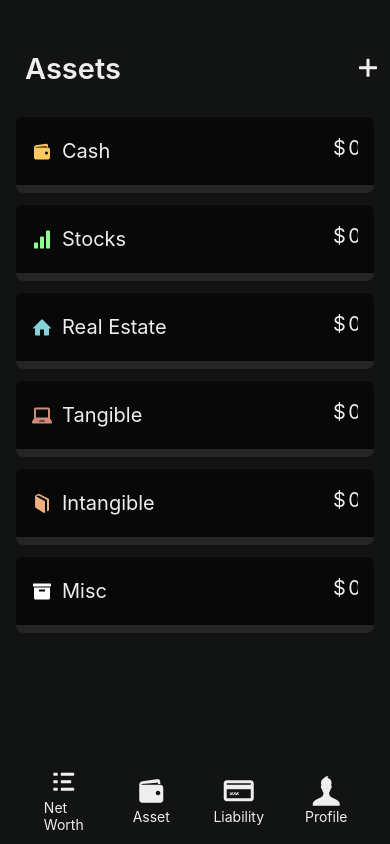
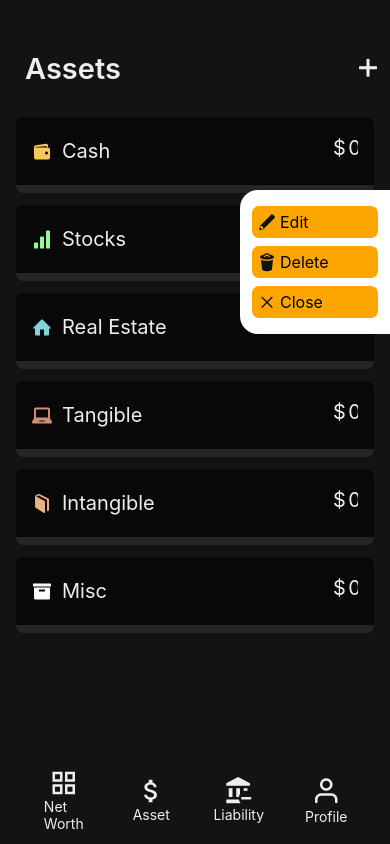
Before and after one commit to patrickv50/25_Networth_tracker, a React Native app in the folder application/: screen /Assets in a window 390 px wide. Built offline with nearby package versions, Linux system fonts and the light colour scheme.

Commit message:
add menu

```diff
--- a/application/components/BottomNav.js
+++ b/application/components/BottomNav.js
@@ -6,7 +6,7 @@ import LiabilityScreen from '../screens/LiabilityScreen';
 import ProfileScreen from '../screens/ProfileScreen';
 import { Image, Text, View } from 'react-native';
 import theme from '../theme'
-import { Entypo } from '@expo/vector-icons';
+import { Feather,MaterialIcons,MaterialCommunityIcons } from '@expo/vector-icons';
 const Tab = createBottomTabNavigator();
 
 const BottomNav = () => {
@@ -32,7 +32,8 @@ const BottomNav = () => {
             <Tab.Screen name="Home" component={HomeScreen} options={{
                 tabBarIcon: (({ focused }) => (
                     <View style={{ alignItems: "center" }}>
-                        <Entypo name='list' size={30} color={theme.text} style={{ width: 30, fontWeight: '600' }} />
+                        {/* <Entypo name='list' size={30} color={theme.text} style={{ width: 30, fontWeight: '600' }} /> */}
+                        <MaterialIcons name="grid-view" size={30} color={theme.text} style={{ width: 30, fontWeight: '600' }}/>
                         <Text style={{ color: theme.text }}>Net Worth</Text>
                     </View>
 
@@ -41,7 +42,8 @@ const BottomNav = () => {
             <Tab.Screen name="Assets" component={AssetScreen} options={{
                 tabBarIcon: (({ focused }) => (
                     <View style={{ alignItems: "center" }}>
-                        <Entypo name='wallet' size={30} color={theme.text} style={{ width: 30, fontWeight: '600' }} />
+                        <MaterialIcons name="attach-money" size={30} color={theme.text} style={{ width: 30, fontWeight: '600' }}/>
+                        {/* <Entypo name='wallet' size={30} color={theme.text} style={{ width: 30, fontWeight: '600' }} /> */}
                         <Text style={{ color: theme.text }}>Asset</Text>
                     </View>
                 ))
@@ -49,7 +51,8 @@ const BottomNav = () => {
             <Tab.Screen name="Liability" component={LiabilityScreen} options={{
                 tabBarIcon: (({ focused }) => (
                     <View style={{ alignItems: "center" }}>
-                        <Entypo name='credit-card' size={30} color={theme.text} style={{ width: 30, fontWeight: '600' }} />
+                        <MaterialCommunityIcons name="bank-minus" size={30} color={theme.text} style={{ width: 30, fontWeight: '600' }}/>
+                        {/* <Entypo name='credit-card' size={30} color={theme.text} style={{ width: 30, fontWeight: '600' }} /> */}
                         <Text style={{ color: theme.text }}>Liability</Text>
                     </View>
                 ))
@@ -57,7 +60,7 @@ const BottomNav = () => {
             <Tab.Screen name="Profile" component={ProfileScreen} options={{
                 tabBarIcon: (({ focused }) => (
                     <View style={{ alignItems: "center" }}>
-                        <Entypo name='user' size={30} color={theme.text} style={{ width: 30, fontWeight: '600' }} />
+                        <Feather name="user" size={30} color={theme.text} style={{ width: 30, fontWeight: '600' }}/>
                         <Text style={{ color: theme.text }}>Profile</Text>
                     </View>
                 ))
--- a/application/components/Input.js
+++ b/application/components/Input.js
@@ -16,7 +16,11 @@ const Input = ({ category, setInputOpen, setModalOpen, add }) => {
         dispatch(add({
             name, value, category
         }))
+    }
 
+    const handleCancel = () => {
+        setModalOpen(false)
+        setInputOpen(false)
     }
     return (
         <View style={styles.form}>
@@ -24,12 +28,17 @@ const Input = ({ category, setInputOpen, setModalOpen, add }) => {
             <TextInput placeholderTextColor="#999" style={styles.input} value={name} ref={nameRef} onChangeText={(x) => setName(x)} onSubmitEditing={() => valueRef.current.focus()} placeholder="Name" />
             <TextInput placeholderTextColor="#999" returnKeyType="done" keyboardType="number-pad" ref={valueRef} onSubmitEditing={handleSubmit} style={styles.input} value={value ? (value).toLocaleString('en-US') : ''} onChangeText={x => {
                 if (!x.length) setValue(0)
-                console.log((x.replace(",","")))
-                if (Number(x.replace(',',''))) setValue(Number(x.replace(',','')))
+                if (Number(x.replace(',', ''))) setValue(Number(x.replace(',', '')))
             }
             } placeholder="Value" />
+            <TouchableOpacity style={{alignSelf:'flex-start',marginBottom:6}} onPress={handleSubmit}>
+                <Text style={{fontSize:12,color:'#888',marginVertical:4}}>{"Advance Fields >"}</Text>
+            </TouchableOpacity>
             <TouchableOpacity style={styles.addButton} onPress={handleSubmit}>
                 <Text style={styles.addButtonText}>Add</Text>
+            </TouchableOpacity>
+            <TouchableOpacity style={[styles.addButton,{backgroundColor:'transparent'}]} onPress={handleCancel}>
+                <Text style={[styles.addButtonText,{fontSize:15}]}>Cancel</Text>
             </TouchableOpacity>
         </View>
     )
@@ -40,14 +49,16 @@ export default Input
 const styles = StyleSheet.create({
     form: {
         width: '100%',
-        padding: 10
+        padding: 20,
+        alignItems: 'stretch'
     },
     input: {
+        width: '100%',
         fontSize: 18,
-        padding: 8,
+        padding: 12,
         backgroundColor: theme.input,
         color: '#ccc',
-        marginVertical: 2,
+        marginVertical: 4,
         borderRadius: 6
     },
     container: {
@@ -60,16 +71,21 @@ const styles = StyleSheet.create({
         width: '100%'
     },
     addButton: {
+        alignSelf:'flex-end',
+        width:150,
+        backgroundColor: '#333',
+        marginVertical: 4,
+        borderRadius: 4,
         padding: 5,
         flex: 0,
-
         // backgroundColor:'blue'
     },
     addButtonText: {
         color: theme.text,
-        fontSize: 28,
-        fontWeight: 'bold',
-        padding: 3
+        fontSize: 18,
+        fontWeight: '400',
+        padding: 3,
+        textAlign:'center'
     },
 
 })
--- a/application/components/Item.js
+++ b/application/components/Item.js
@@ -2,10 +2,11 @@ import { useEffect, useMemo, useRef, useState } from "react"
 import { Animated, Button, FlatList, StyleSheet, Text, TouchableOpacity, TouchableWithoutFeedback, View } from "react-native"
 import theme from "../theme"
 import NumberSlides from "./NumberSlides"
-import Ionicons from '@expo/vector-icons/Ionicons';
-import { Entypo } from '@expo/vector-icons';
+import { Entypo, Feather } from '@expo/vector-icons';
 
-const Item = ({ item, index,icon }) => {
+const heightOfItem = 38
+
+const Item = ({ item, index, icon, modalOpen, setMenuOpen }) => {
     const [accordionOpen, setAccordionOpen] = useState(false)
     const total = useMemo(() => item.items.reduce((a, b) => a + b.value, 0))
     const heightAnim = useRef(new Animated.Value(0)).current
@@ -16,26 +17,26 @@ const Item = ({ item, index,icon }) => {
         animateHeight(newState)
     }
 
-    const animateHeight=(newState)=>{
+    const animateHeight = (newState) => {
         Animated.timing(heightAnim, {
-            toValue: newState ? Math.min(200, item.items.length * 28)+16 : 0,
+            toValue: newState ? Math.min(200, item.items.length * (heightOfItem + 4)) + 16 : 0,
             duration: 250,
             useNativeDriver: false,
             delay: 0
         }).start()
     }
-    useEffect(()=>{
+    useEffect(() => {
         animateHeight(accordionOpen)
-    },[item])
+    }, [item])
     return (
         <View key={index} style={styles.card}>
             {/* CARD HEADER */}
             <TouchableOpacity onPress={toggleAccordion}>
                 <View style={styles.cardHeader}>
-                    <Entypo name={icon.name} size={20} color={icon.color} style={{width:30}}/>
+                    <Entypo name={icon.name} size={20} color={icon.color} style={{ width: 30 }} />
                     <Text style={styles.nameContainer}>{item.categoryName || "No Name"}</Text>
                     {/* <Text style={styles.totalContainer}>${(total).toLocaleString("en-US")}</Text> */}
-                    <NumberSlides value={(total).toLocaleString("en-US")} size={30} delay={index * 270} />
+                    <NumberSlides value={(total).toLocaleString("en-US")} size={30} delay={index * 240} modalOpen={modalOpen} />
                 </View>
             </TouchableOpacity>
             {/* CARD BODY */}
@@ -53,6 +54,9 @@ const Item = ({ item, index,icon }) => {
                                     <View style={[styles.cardBar, { backgroundColor: icon.color, width: `${(item.item.value / total) * 100}%` }]}></View>
                                 </View>
                                 <Text style={styles.assetValue}>${(item.item.value).toLocaleString("en-US")}</Text>
+                                <TouchableOpacity onPress={() => setMenuOpen(true)}>
+                                    <Feather name="info" size={17} color='rgb(200, 170, 0)' style={{ marginLeft: 4 }} />
+                                </TouchableOpacity>
                             </View>
                         )
                     }}
@@ -72,9 +76,9 @@ const styles = StyleSheet.create({
         overflow: 'hidden'
     },
     cardHeader: {
-        alignItems:'center',
+        alignItems: 'center',
         paddingVertical: 19,
-        paddingHorizontal:16,
+        paddingHorizontal: 16,
         flexDirection: 'row'
     },
     nameContainer: {
@@ -96,8 +100,8 @@ const styles = StyleSheet.create({
         // maxHeight:2
     },
     assetContainer: {
-        overflow:'hidden',
-        height:24,
+        overflow: 'hidden',
+        height: heightOfItem,
         // backgroundColor:'red',
         marginVertical: 2,
         alignItems: 'center',
--- a/application/components/NumberSlides.js
+++ b/application/components/NumberSlides.js
@@ -6,8 +6,8 @@ import theme from "../theme"
 let side = 'right'
 
 
-const NumberSlides = ({ value, size, delay }) => {
-    const [chars, setCharAr] = useState([])
+const NumberSlides = ({ value, size, delay, modalOpen }) => {
+    const [chars, setCharAr] = useState(["$","0"])
     useEffect(() => {
         let newVal = ('$' + (value)).split("")
         let size1 = chars.length
@@ -25,15 +25,25 @@ const NumberSlides = ({ value, size, delay }) => {
     }, [value])
     return (
         <View style={[styles.numberCounter, { height: size }]} >
-            {chars && chars.map((val, index) => (
-                <Number key={index} value={val} index={index} size={size} delay={delay} />
-            ))}
+            {chars.map((val, index) => {
+                return (
+                    <Number modalOpen={modalOpen} key={index} value={val} index={index} size={size} delay={delay} />
+                )
+            })}
         </View>
     )
 }
 
+const StaticNumber = ({ value, size, delay }) => {
 
-const Number = ({ value, index, size, delay }) => {
+    return (
+        <View style={{}}>
+            <Text style={[]}>{'2'}</Text>
+        </View>
+    )
+}
+
+const Number = ({ value, size, delay, modalOpen }) => {
     const derivedStyle = {
         height: size,
         fontSize: Math.floor(size * 2 / 3)
@@ -47,7 +57,7 @@ const Number = ({ value, index, size, delay }) => {
             default: return parseInt(value) + 1
         }
     }, [value])
-    const sliderContainerWidth = useMemo(() => {
+    const width = useMemo(() => {
         switch (value) {
             case ' ': return size * (20 / 50)
             case '0': return size * (21 / 50)
@@ -58,6 +68,7 @@ const Number = ({ value, index, size, delay }) => {
             default: return size / 2
         }
     }, [value])
+
     const slideAnim = useRef(new Animated.Value(0)).current;
     const widthAnim = useRef(new Animated.Value(size * (3 / 10))).current;
     useEffect(() => {
@@ -65,17 +76,26 @@ const Number = ({ value, index, size, delay }) => {
             toValue: position * -size,
             duration: 800,
             useNativeDriver: false,
-            delay: delay + Math.floor(Math.random() * (1000 - 200) + 200),
+            delay: delay + Math.floor(Math.random() * (1000 - 100) + 100),
             easing: Easing.easing
         }).start()
         Animated.timing(widthAnim, {
-            toValue: sliderContainerWidth,
+            toValue: width,
             duration: 300,
             useNativeDriver: false,
             delay: delay + 500
         }).start()
     }, [position])
-    return (
+
+    if (modalOpen) return (
+        <>
+        </>
+    )
+    // <StaticNumber value={value} size={size} />
+
+
+
+    else return (
         <Animated.View style={{ width: widthAnim }}>
             <Animated.View style={[styles.numberSlide, {
                 top: slideAnim,
@@ -111,9 +131,7 @@ const styles = StyleSheet.create({
         position: 'absolute',
     },
     number: {
-        textAlign:'center',
-        // borderColor:'red',
-        // borderWidth:1,
+        textAlign: 'center',
         color: theme.text
     },
 })
--- a/application/screens/AssetScreen.js
+++ b/application/screens/AssetScreen.js
@@ -1,39 +1,40 @@
 import AsyncStorage from '@react-native-async-storage/async-storage'
 import { LinearGradient } from 'expo-linear-gradient'
 import React, { useEffect, useState } from 'react'
-import { Button, FlatList, Modal, StyleSheet, Text, TouchableOpacity, TouchableOpacityBase, View } from 'react-native'
+import { Button, FlatList, Modal, StyleSheet, Text, TouchableOpacity, TouchableOpacityBase, TouchableWithoutFeedback, View } from 'react-native'
 import { useSelector, useDispatch } from 'react-redux'
 import Input from '../components/Input'
 import Item from '../components/Item'
 import Template from '../components/Template'
 import { add, addInit } from '../state/reducers/assetsReducer'
 import theme from '../theme'
-import { Entypo } from '@expo/vector-icons';
+import { Entypo, AntDesign } from '@expo/vector-icons';
 
-const categories = ['Cash', 'Stocks', 'Real Estate', 'Tangible', 'Intangible','Misc']
+const categories = ['Cash', 'Stocks', 'Real Estate', 'Tangible', 'Intangible', 'Misc']
 const icons = [{
-  name:'wallet',
-  color:'rgb(252,199,92)'
-},{
-  name:'bar-graph',
-  color:'rgb(145,250,147)'
-},{
-  name:'home',
-  color:'rgb(132,211,219)'
-},{
-  name:'laptop',
-  color:'rgb(207,140,120)'
-},{
-  name:'book',
-  color:'rgb(239,176,129)'
-},{
-  name:'box',
-  color:'white'
+  name: 'wallet',
+  color: 'rgb(252,199,92)'
+}, {
+  name: 'bar-graph',
+  color: 'rgb(145,250,147)'
+}, {
+  name: 'home',
+  color: 'rgb(132,211,219)'
+}, {
+  name: 'laptop',
+  color: 'rgb(207,140,120)'
+}, {
+  name: 'book',
+  color: 'rgb(239,176,129)'
+}, {
+  name: 'box',
+  color: 'white'
 },]
 const AssetScreen = () => {
   const [modalOpen, setModalOpen] = useState(false)
   const [category, setCategory] = useState("")
   const [inputOpen, setInputOpen] = useState(false)
+  const [menuOpen, setMenuOpen] = useState(true)
 
   const dispatch = useDispatch()
   const assets = useSelector((state) => state.assets)
@@ -53,14 +54,30 @@ const AssetScreen = () => {
   useEffect(() => {
     getData()
   }, [])
+  const renderItem = ({ item, index }) => {
+    return (
+      <View style={{ display: modalOpen ? 'none' : 'flex', }}>
+        <Item item={item} index={index} add={add} icon={icons[index]} modalOpen={modalOpen} setMenuOpen={setMenuOpen} />
+      </View>
+    )
+  }
+  const handleEdit = () => {
+
+  }
+  const handleDelete = () => {
+
+  }
+  const toggleMenu = () => {
+
+  }
 
   return (
     <Template>
-      {/* HEADE#R */}
+      {/* HEADER ======== */}
       <View style={{ flexGrow: 0, paddingHorizontal: 25, flexDirection: 'row', position: 'relative', zIndex: 100, alignItems: 'center' }}>
         <Text style={styles.title}>Assets</Text>
         <TouchableOpacity style={styles.addButton} onPress={() => setModalOpen(true)}>
-          <Entypo name='plus' size={30} color={theme.text} style={{width:30,fontWeight:'600'}}/>
+          <Entypo name='plus' size={30} color={theme.text} style={{ width: 30, fontWeight: '600' }} />
         </TouchableOpacity>
         {/* <TouchableOpacity style={styles.addButton} onPress={() => dispatch(addInit(null))}>
           <Text style={styles.addButtonText}>A</Text>
@@ -81,23 +98,20 @@ const AssetScreen = () => {
           end={{ x: '50%', y: '25px' }}
         />
       </View>
-      {/* BODY */}
+      {/* BODY ========*/}
       <View style={{ flexGrow: 1, flex: 1, paddingHorizontal: 16 }}>
         <FlatList
           showsVerticalScrollIndicator={false}
           data={assets}
-          renderItem={({ item, index }) => {
-            return (
-              <Item key={index} item={item} index={index} add={add} icon={icons[index]}/>
-            )
-          }}
+          renderItem={renderItem}
+          keyExtractor={(item) => item.categoryName}
           ListFooterComponent={<View style={{ minHeight: 100 }} />}
           ListHeaderComponent={<View style={{ minHeight: 20 }} />}
         >
         </FlatList>
       </View>
-      {/* MODAL */}
-      <Modal transparent={true} animationType='fade' visible={modalOpen}>
+      {/* MODAL ========*/}
+      <Modal animationType="slide" transparent={true} visible={modalOpen}>
         <View style={styles.modal}>
           {inputOpen ?
             <Input category={category} setInputOpen={setInputOpen} setModalOpen={setModalOpen} add={add} />
@@ -106,10 +120,12 @@ const AssetScreen = () => {
               <Text style={{ color: theme.text, fontSize: 22, marginBottom: 10 }}>Select Category</Text>
               <View style={styles.catListContainer}>
                 {categories.map((catg, index) => (
-                  <TouchableOpacity key={index} style={[styles.categoryCard, { borderColor: category === catg ? icons[index].color : '#333' }]} onPress={() => setCategory(catg)}>
-                    <Entypo name={icons[index].name} size={37} color={icons[index].color} style={{width:37, marginBottom:4, fontWeight:'600'}}/>
-                    <Text style={styles.categoryCardText}>{catg}</Text>
-                  </TouchableOpacity>
+                  <TouchableWithoutFeedback key={index} onPress={() => setCategory(catg)}>
+                    <View key={index} style={[styles.categoryCard, { borderColor: category === catg ? icons[index].color : '#333' }]} onPress={() => setCategory(catg)}>
+                      <Entypo name={icons[index].name} size={37} color={icons[index].color} style={{ width: 37, marginBottom: 4, fontWeight: '600' }} />
+                      <Text style={styles.categoryCardText}>{catg}</Text>
+                    </View>
+                  </TouchableWithoutFeedback>
                 ))}
               </View>
               <TouchableOpacity style={{ backgroundColor: '#ccc', padding: 8, borderRadius: 4, marginVertical: 8, alignItems: 'center', width: '40%' }} onPress={() => setInputOpen(true)}>
@@ -122,9 +138,31 @@ const AssetScreen = () => {
           }
         </View>
       </Modal>
+      {/* MENU ========*/}
+      <View style={{ display: menuOpen ? 'flex' : 'none', position: 'absolute', backgroundColor: 'white', padding: 12,width:150, top: 150, right: 0, borderTopLeftRadius: 18, borderBottomLeftRadius: 18, zIndex: 299, }}>
+        <TouchableOpacity>
+          <View style={{ padding: 6, marginVertical: 4,flexDirection:'row',backgroundColor:'orange',borderRadius:7 }}>
+            <Entypo name="edit" size={18} color='#111' style={{  marginRight: 4, fontWeight: '600' }} />
+            <Text style={{fontSize:16}}>Edit</Text>
+          </View>
+        </TouchableOpacity>
+        <TouchableOpacity>
+          <View style={{ padding: 6, marginVertical: 4,flexDirection:'row',backgroundColor:'orange',borderRadius:7 }}>
+            <Entypo name="trash" size={18} color='#111' style={{  marginRight: 4, fontWeight: '600' }} />
+            <Text style={{fontSize:16}}>Delete</Text>
+          </View>
+        </TouchableOpacity>
+        <TouchableOpacity onPress={() => setMenuOpen(false)}>
+        <View style={{ padding: 6, marginVertical: 4,flexDirection:'row',backgroundColor:'orange',borderRadius:7 }}>
+            <AntDesign name="close" size={18} color='#111' style={{  marginRight: 4, fontWeight: '600' }} />
+            <Text style={{fontSize:16}}>Close</Text>
+          </View>
+        </TouchableOpacity>
+      </View>
     </Template>
   )
 }
+
 const styles = StyleSheet.create({
   title: {
     color: theme.text,
@@ -144,7 +182,7 @@ const styles = StyleSheet.create({
   },
   modal: {
     zIndex: 200,
-    backgroundColor: theme.bg,
+    // backgroundColor: theme.bg,
     alignItems: 'center',
     justifyContent: 'center',
     height: '100%'
@@ -162,8 +200,8 @@ const styles = StyleSheet.create({
     flexGrow: 1,
     flexBasis: 100,
     margin: 5,
-    alignItems:'center',
-    justifyContent:'center'
+    alignItems: 'center',
+    justifyContent: 'center'
   },
   categoryCardText: {
     color: theme.text
@@ -176,7 +214,7 @@ let sampleData = [{
   items: [{
     name: "Chase",
     value: 12305
-  },{
+  }, {
     name: "Wells Fargo",
     value: 3600
   }]
@@ -185,7 +223,7 @@ let sampleData = [{
   items: [{
     name: "AMD",
     value: 87600
-  },{
+  }, {
     name: "APL",
     value: 6300
   }]
@@ -200,7 +238,7 @@ let sampleData = [{
   items: [{
     name: "Electronics",
     value: 12305
-  },{
+  }, {
     name: "RAV4",
     value: 15000
   }]
```
Also changed, not shown: application/components/Modal.js (added, +9 -0 lines).
